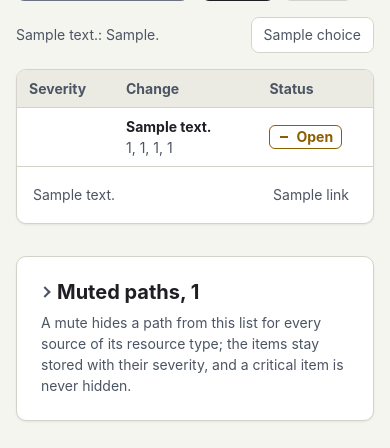
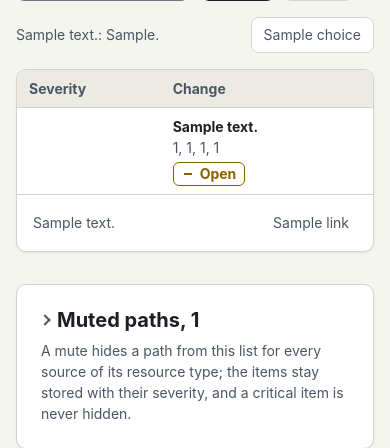
Before and after one commit to Theriark/driftsniff-ce, a Python web app: template src/driftsniff/web/templates/changes/list.html in a window 390 px wide. Shown: the part 441-889 px from the top of the page. Run offline with Jinja, Linux system fonts and the light colour scheme; the template is opened without the code that fills it: most values are stand-ins (such as "Sample title", 1, 10 or a date in 2020).

Commit message:
fix(changes): the change list fits a phone, status under the summary (THE-1005, DRS-275)
Real-browser check on Development 0999ac52 at 390 px: the Status badge (135 px) pushed the
change table 43 px past its wrapper, so Acknowledged was cut off at the right edge.
- list.html: the Status column is hidden below 480 px like Source and Detected; the same
  badge is printed under the summary in a .row-status-s span that shows only there.
- app.css: .row-status-s hidden by default, shown as a block below 480 px.

Co-Authored-By: Claude Opus 5.5 <noreply@anthropic.com>

```diff
--- a/src/driftsniff/web/static/app.css
+++ b/src/driftsniff/web/static/app.css
@@ -2632,3 +2632,16 @@ textarea.input {
     grid-column: 1 / -1;
   }
 }
+
+/* on a phone the change list drops its Status column and shows the status under the summary,
+   so the table fits the screen and no badge is cut off */
+.data-table .row-status-s {
+  display: none;
+}
+
+@media (max-width: 479px) {
+  .data-table .row-status-s {
+    display: block;
+    margin-top: var(--sp-1);
+  }
+}
--- a/src/driftsniff/web/templates/changes/list.html
+++ b/src/driftsniff/web/templates/changes/list.html
@@ -73,18 +73,20 @@
       {"label": "Change", "class": "primary-cell"},
       {"label": "Source", "class": "col-hide-s"},
       {"label": "Detected", "class": "col-hide-s", "sort_href": sort_hrefs.oldest if filters.sort != "oldest" else sort_hrefs.newest, "sort_dir": "ascending" if filters.sort == "oldest" else ("descending" if filters.sort == "newest" else none)},
-      {"label": "Status"}
+      {"label": "Status", "class": "col-hide-s"}
     ], density=shell.density, caption_id="changes-cap") %}
   {% for row in listing.rows %}
+  {% set row_status %}{% if row.status == "acknowledged" %}{{ status_badge("ok", "Acknowledged") }}{% else %}{{ status_badge("warn", "Open", "i-dash") }}{% endif %}{% endset %}
   <tr>
     <td>{{ severity_badge(row.severity) }}</td>
     <th scope="row" class="primary-cell">
       <a href="/changes/{{ row.id }}">{{ row.summary }}</a>
       <span class="sub">{{ count_words(row.item_count, "item") }}{% if row.acknowledgement_count %}, {{ count_words(row.acknowledgement_count, "acknowledgement") }}{% endif %}{% if row.note_count %}, {{ count_words(row.note_count, "note") }}{% endif %}{% if row.enrichment_count %}, {{ count_words(row.enrichment_count, "external analysis", "external analyses") }}{% endif %}</span>
+      <span class="row-status-s">{{ row_status }}</span>
     </th>
     <td class="col-hide-s"><a href="/sources/{{ row.source_id }}">{{ row.source_name }}</a></td>
     <td class="col-hide-s">{{ time_tag(parse_stamp(row.created_at), now) }}</td>
-    <td>{% if row.status == "acknowledged" %}{{ status_badge("ok", "Acknowledged") }}{% else %}{{ status_badge("warn", "Open", "i-dash") }}{% endif %}</td>
+    <td class="col-hide-s">{{ row_status }}</td>
   </tr>
   {% endfor %}
   {% endcall %}
```
